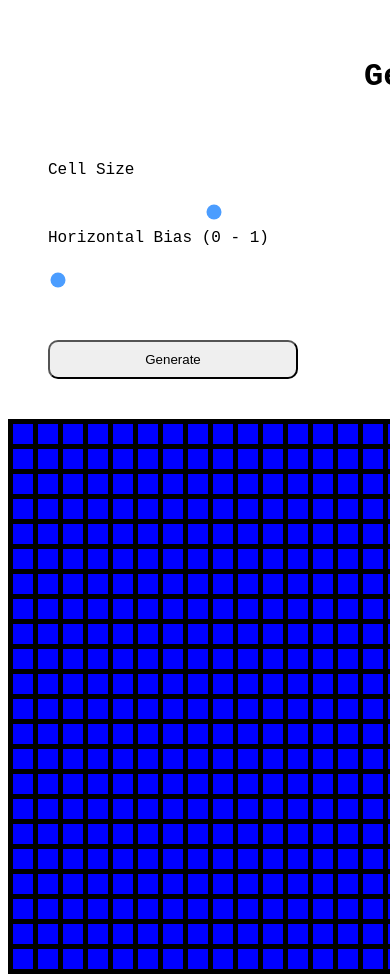
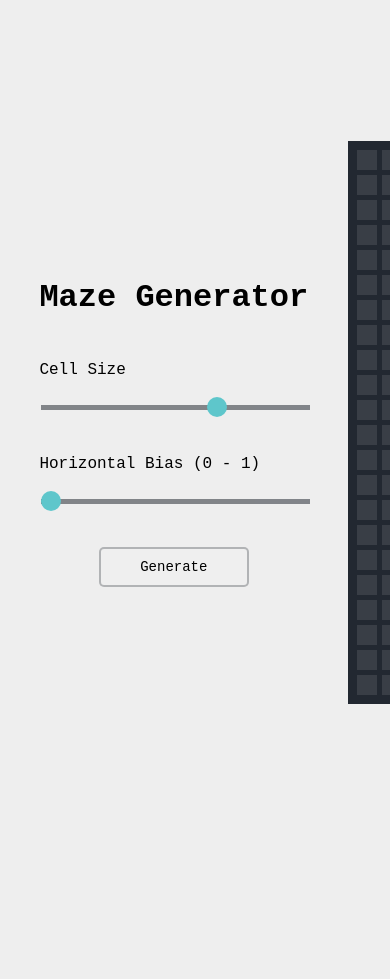
Before and after one commit to Jefflol/maze-generator, a PHP site: page / in a window 390 px wide; the page is wider, and only the part inside the window is pictured. After the commit the page ends 704 px from the top of that part, so only its background shows below. Run offline with PHP 8.4, Linux system fonts and the light colour scheme.

Commit message:
Updated styling, responsiveness, and README

```diff
--- a/index.html
+++ b/index.html
@@ -6,24 +6,25 @@
     <link rel="stylesheet" href="main.css">
   </head>
   <body>
-    <div class="buttons-container">
-      <div class="slidecontainer">
-        <span>Cell Size</span>
+    <div class="main">
+      <div class="options">
+        <h1 class="title">Maze Generator</h1>
+        <div class="options__slider">
+          <span class="options__slider-title">Cell Size</span>
+          <br>
+          <input class="slider" id="cell-size" type="range" min="0" max="3" value="2" >
+        </div>
+        <div class="options__slider">
+          <span class="options__slider-title">Horizontal Bias (0 - 1)</span>
+          <br>
+          <input class="slider" id="horizontal-bias" type="range" min="0" max="100" value="0" >
+        </div>
         <br>
-        <input type="range" min="0" max="3" value="2" class="slider" id="cell-size">
+        <button class="generate__button" id="generate">Generate</button>
       </div>
-      <div class="slidecontainer">
-        <span>Horizontal Bias (0 - 1)</span>
-        <br>
-        <input type="range" min="0" max="100" value="0" class="slider" id="horizontal-bias">
+      <div class="canvas">
+        <canvas id="canvas" width="555" height="555"></canvas>
       </div>
-      <br>
-      <button id="generate">Generate</button>
-    </div>
-
-    <div class="container">
-      <h1>Maze Generator</h1>
-      <canvas id="canvas" width="555" height="555"></canvas>
     </div>
     <script src="index.js" charset="utf-8"></script>
   </body>
--- a/index.js
+++ b/index.js
@@ -18,6 +18,12 @@ const EAST = 0b0100;
 const SOUTH = 0b0010;
 const WEST = 0b0001;
 const NONE = 0b0000;
+
+const CELL_COLOUR_OLD = "#393E46";
+const CELL_COLOUR_NEW = "#00ADB5";
+const START_COLOUR = "#00635D";
+const END_COLOUR = "#D62246";
+const WALL_COLOUR = "#222831";
 
 var stack;                // Stack to hold cells
 var maze;                 // Grid to track visited cells
@@ -41,7 +47,7 @@ function main() {
     current_cell = new Cell(next_cell.x, next_cell.y, dir_from);
     maze[current_cell.x][current_cell.y] = true;
     visitedCellCount++;
-    drawCell(current_cell, 'purple');
+    drawCell(current_cell, CELL_COLOUR_NEW);
     removeWalls(current_cell);
 
     next_cell = getRandomDirection(current_cell);
@@ -53,8 +59,8 @@ function main() {
     }
   } else {
     let start = {x: 0, y: 0, dir: NONE};
-    drawCell(start, 'red');
-    drawCell(end, 'green');
+    drawCell(start, START_COLOUR);
+    drawCell(end, END_COLOUR);
     removeWalls(end);
     clearInterval(interval);
   }
@@ -83,7 +89,7 @@ function generate() {
   current_cell = new Cell(0, 0, NONE);
   maze[current_cell.x][current_cell.y] = true;
   visitedCellCount++;
-  drawCell(current_cell, 'purple');
+  drawCell(current_cell, CELL_COLOUR_NEW);
   next_cell = getRandomDirection(current_cell);
 
   // Start loop
@@ -168,14 +174,14 @@ function getOppositeDirection(dir) {
 
 /* Removes walls of the neighbours the current cell can visit */
 function removeWalls(cell) {
-  if(((1 << 3) & cell.dir) != 0) removeWall(cell, NORTH, "purple");
-  if(((1 << 2) & cell.dir) != 0) removeWall(cell, EAST, "purple");
-  if(((1 << 1) & cell.dir) != 0) removeWall(cell, SOUTH, "purple");
-  if(((1 << 0) & cell.dir) != 0) removeWall(cell, WEST, "purple");
+  if(((1 << 3) & cell.dir) != 0) removeWall(cell, NORTH, CELL_COLOUR_NEW);
+  if(((1 << 2) & cell.dir) != 0) removeWall(cell, EAST, CELL_COLOUR_NEW);
+  if(((1 << 1) & cell.dir) != 0) removeWall(cell, SOUTH, CELL_COLOUR_NEW);
+  if(((1 << 0) & cell.dir) != 0) removeWall(cell, WEST, CELL_COLOUR_NEW);
 }
 
 /* Helper function to remove a side wall of a given cell */
-function removeWall(cell, side, color='blue') {
+function removeWall(cell, side, color=CELL_COLOUR_OLD) {
   ctx.beginPath();
   ctx.fillStyle = color;
 
@@ -200,7 +206,7 @@ function removeWall(cell, side, color='blue') {
 
 /* Draws the canvas */
 function drawCanvas() {
-  ctx.fillStyle = 'black';
+  ctx.fillStyle = WALL_COLOUR;
   ctx.fillRect(0, 0, canvas.width, canvas.height);
 }
 
@@ -221,7 +227,7 @@ function drawGrid() {
 }
 
 /* Draws a single cell */
-function drawCell(cell, color='blue') {
+function drawCell(cell, color=CELL_COLOUR_OLD) {
   ctx.beginPath();
   ctx.fillStyle = color;
   ctx.fillRect(cell.x*(SQ + WALL_WIDTH) + WALL_WIDTH, cell.y*(SQ + WALL_WIDTH) + WALL_WIDTH, SQ, SQ);
--- a/main.css
+++ b/main.css
@@ -1,44 +1,113 @@
-html, body {
+body {
   font-family: "Courier New", Courier, monospace;
   width: 100%;
-  height: 80%;
+  height: 100vh;
+  margin: 0;
+  padding: 0;
+  background-color: #EEEEEE;
 }
 
-.container {
-  width: 555px;
-  height: 555px;
-  margin: 0 auto;
+.main {
+  display: flex;
+  justify-content: space-evenly;
+  align-items: center;
+  width: 100%;
+  height: 100%;
 }
 
-.buttons-container {
-  float: left;
-  width: 250px;
-  padding: 40px;
-  margin-top: 100px;
+.options {
+  display: flex;
+  flex-direction: column;
+  justify-content: center;
+}
+
+.title {
+  margin-bottom: 25px;
+  text-align: left;
+}
+
+.options__slider {
+  margin: 20px 0;
 }
 
 .slider {
+  -webkit-appearance: none;
   appearance: none;
   width: 100%;
-  height: 25px;
-  opacity: 0.7;
+  height: 5px;
+  background-color: #393E46;
+  opacity: 0.6;
   -webkit-transition: .2s;
   transition: opacity .2s;
 }
-
-button {
-  display: block;
-  width: 250px;
-  margin-top: 25px;
-  padding: 10px;
-  border-radius: 10px;
-  border-width: 2px;
+.slider:hover,
+.slider:focus {
+  outline: none;
+  opacity: 1;
+  cursor: pointer;
+}
+.slider::-webkit-slider-thumb {
+  -webkit-appearance: none;
+  appearance: none;
+  width: 20px;
+  height: 20px;
+  border-radius: 50%;
+  background: #00ADB5;
+  cursor: pointer;
+}
+.slider::-moz-slider-thumb {
+  width: 20px;
+  height: 20px;
+  border-radius: 50%;
+  background: #00ADB5;
+  cursor: pointer;
 }
 
-h1 {
-  text-align: center;
+.options__slider-title {
+  display: block;
 }
 
-span {
-  display: block;
+.generate__button {
+  font-family: "Courier New", Courier, monospace;
+  font-size: 14px;
+  align-self: center;
+  width: 150px;
+  padding: 10px;
+  border-radius: 5px;
+  border: 2px solid rgba(34, 40, 49, 0.3);
+  -webkit-transition: .2s;
+  transition: all .2s;
 }
+.generate__button:hover,
+.generate__button:focus {
+  outline: none;
+  background-color: rgba(255, 255, 255, 0.6);
+  border: 2px solid rgba(34, 40, 49, 0.4);
+  cursor: pointer;
+}
+
+.canvas {
+  width: 555px;
+  height: 555px;
+  border: 4px solid #222831;
+}
+
+@media screen and (min-width: 1500px) {
+  body {
+    display: flex;
+    justify-content: center;
+    align-items: center;
+  }
+
+  .main {
+    width: 1200px;
+    height: 100%;
+  }
+}
+
+@media screen and (max-width: 950px) {
+  .main {
+    width: 950px;
+    height: 100%;
+  }
+}
```
Also changed, not shown: README.md.
